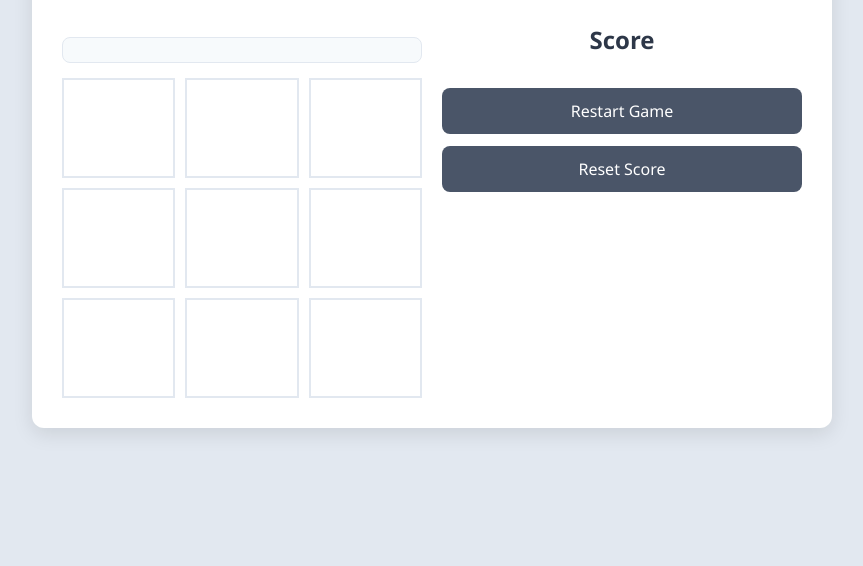
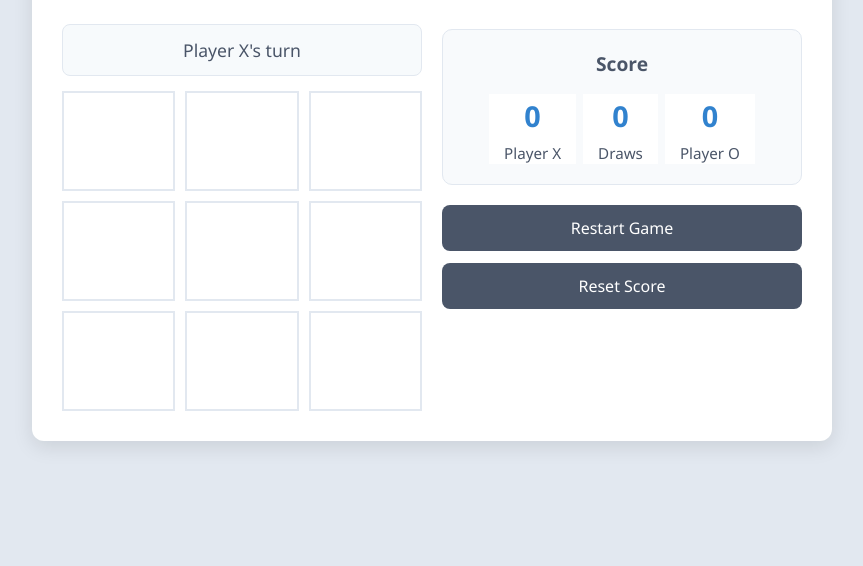
Before and after one commit to Sanskriti3104/Tic-Tac-Toe, a plain HTML site: page index.html in a window 1280 px wide. Shown: the part 234-800 px from the top of the page, without its empty margins (208-1071 px from the left). Drawn offline with Linux system fonts and the light colour scheme.

Commit message:
Style score-board

```diff
--- a/index.html
+++ b/index.html
@@ -10,7 +10,7 @@
     <div class="container">
         <h1>Tic-Tac-Toe</h1>
         <div class="game-section">
-            <div class="status"></div>
+            <div class="status">Player X's turn</div>
             <div class="board">
                 <div class="cell"></div>
                 <div class="cell"></div>
@@ -28,16 +28,16 @@
                 <div class="score-title">Score</div>
                 <div class="scores">
                     <div class="score score-x">
-                        <div class="score-value"></div>
-                        <div class="score-label"></div>
+                        <div class="score-value">0</div>
+                        <div class="score-label">Player X</div>
                     </div>
                     <div class="score">
-                        <div class="score-value"></div>
-                        <div class="score-label"></div>
+                        <div class="score-value">0</div>
+                        <div class="score-label">Draws</div>
                     </div>
                     <div class="score score-o">
-                        <div class="score-value"></div>
-                        <div class="score-label"></div>
+                        <div class="score-value">0</div>
+                        <div class="score-label">Player O</div>
                     </div>
                 </div>
             </div>
--- a/style.css
+++ b/style.css
@@ -95,6 +95,58 @@ h1 {
 .score-board {
     display: flex;
     flex-direction: column;
+    align-items: center;
+    background-color: #f8fafc;
+    padding: 20px;
+    border-radius: 10px;
+    border: 1px solid #e2e8f0;
+    margin-top: 20px;
+}
+
+.score-title {
+    font-size: 1.2rem;
+    color: #4a5568;
+    margin-bottom: 15px;
+    font-weight: 600;
+}
+
+.scores {
+    display: flex;
+    flex-direction: row;
+    justify-content: space-between;
+    gap: 7px;
+}
+
+.score {
+    display: flex;
+    flex-direction: column;
+    align-items: center;
+    background: #ffffff;
+     text-align: center;
+            padding: 0 15px;
+
+}
+
+.score:hover {
+    background: #edf2f7;
+    transform: scale(1.05);
+}
+
+.score-value {
+    font-size: 1.8rem;
+    font-weight: 700;
+    color: var(--accent-color);
+}
+
+.score-label {
+    font-size: 0.95rem;
+    color: var(--secondary-color);
+    margin-top: 5px;
+}
+
+/* .score-board {
+    display: flex;
+    flex-direction: column;
     justify-content: center;
 }
 
@@ -126,7 +178,7 @@ h1 {
 .score-label {
     font-size: 0.95rem;
     color: #718096;
-}
+} */
 
 /* Controls */
 .controls {
```
